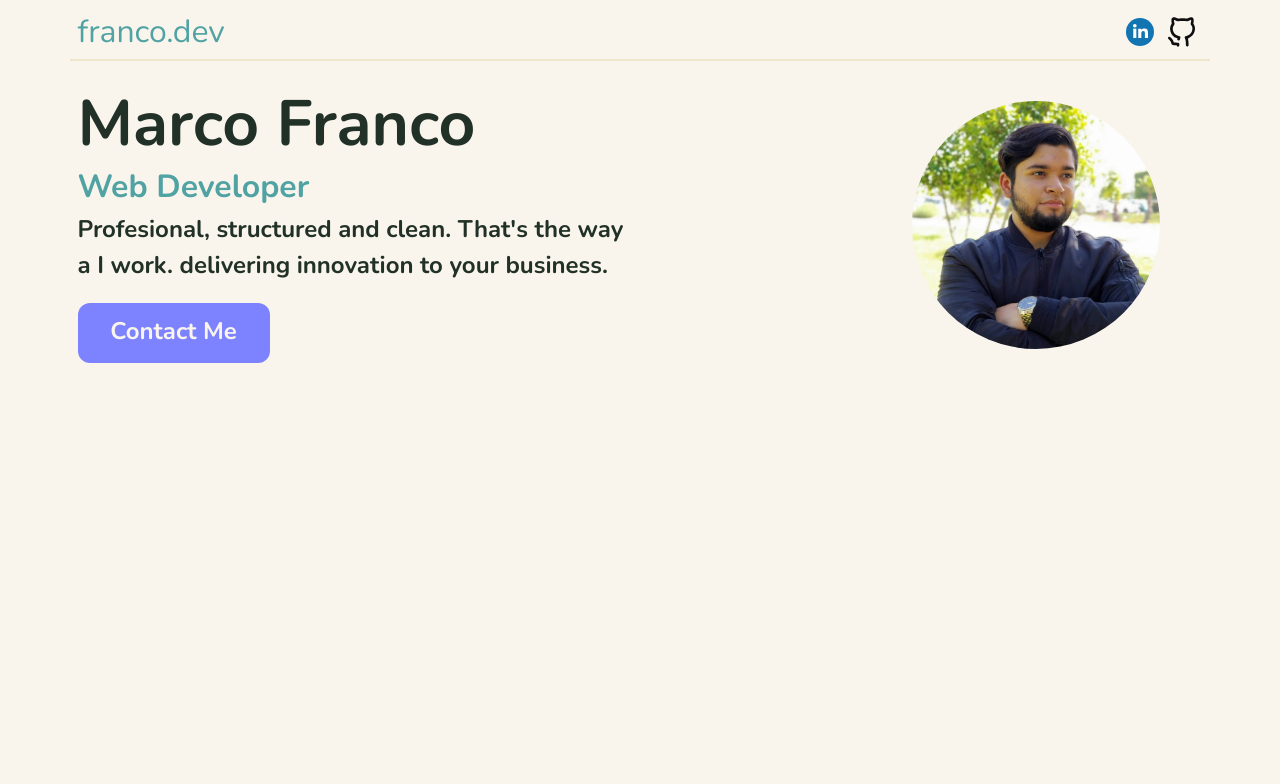
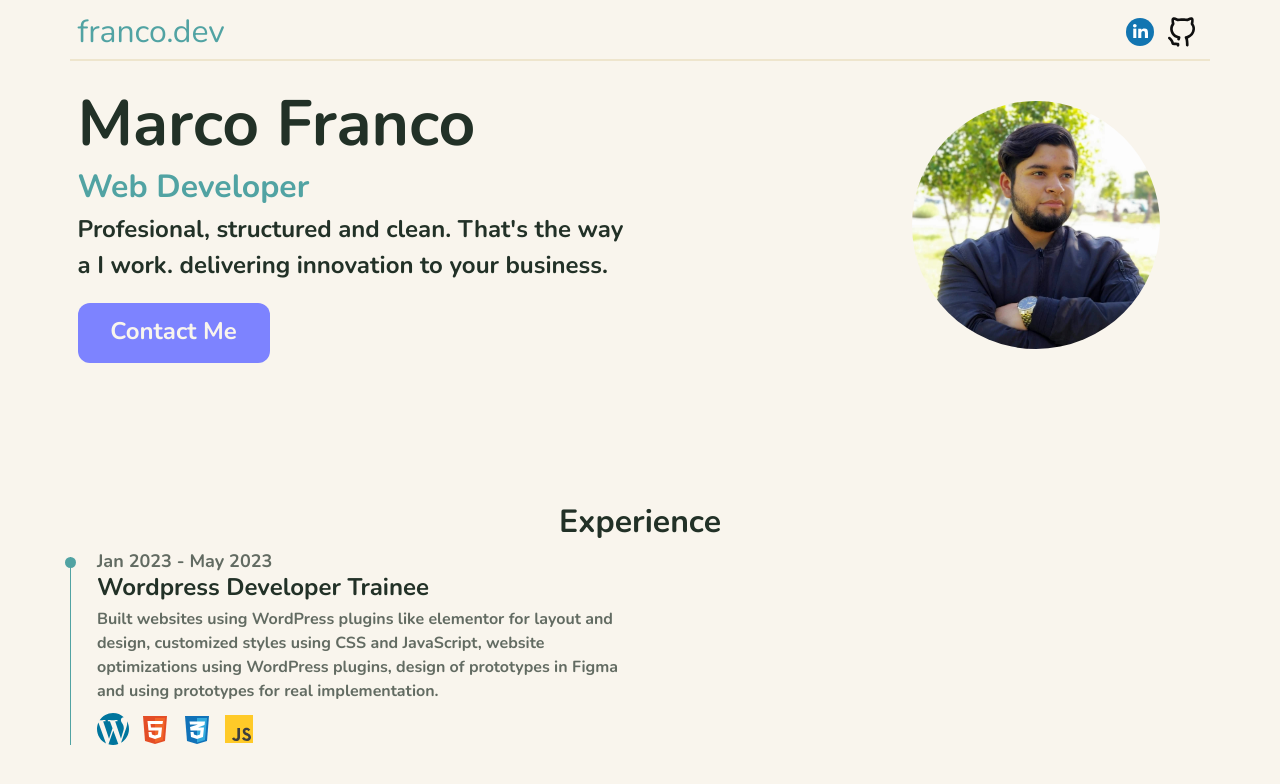
Before and after one commit to MarcoF20/Portfolio, a React (Vite) app: page / in a window 1280 px wide. Shown: the top 784 px of the page. Built offline with nearby package versions, Linux system fonts and the light colour scheme.

Commit message:
Add Timeline component

```diff
--- a/src/App.jsx
+++ b/src/App.jsx
@@ -1,11 +1,32 @@
 import { About } from './components/About'
 import { NavigationBar } from './components/NavigationBar'
+import { Timeline } from './components/Timeline'
+// import { jobs } from './data/jobsData'
 
 function App () {
   return (
     <>
       <NavigationBar />
       <About />
+      <Timeline />
+      {/* {
+        jobs.map(job => {
+          return (
+            <div key={job.jobId}>
+              <p>{job.date}</p>
+              <p>{job.jobTitle}</p>
+              <p>{job.jobDescription}</p>
+              {
+                job.jobSkills.map((skill, id) => {
+                  return (
+                    <img src={skill} alt='' key={id} height={64} width={64} />
+                  )
+                })
+              }
+            </div>
+          )
+        })
+      } */}
     </>
   )
 }
--- /dev/null
+++ b/src/components/Timeline.jsx
@@ -0,0 +1,39 @@
+import Container from 'react-bootstrap/Container'
+import Row from 'react-bootstrap/Row'
+import Col from 'react-bootstrap/Col'
+import wordpressIcon from '../assets/wordpress-icon.svg'
+import htmlIcon from '../assets/html-icon.svg'
+import cssIcon from '../assets/css-icon.svg'
+import jsIcon from '../assets/js-icon.svg'
+
+export function Timeline () {
+  return (
+    <section>
+      <Container>
+        <Row>
+          <Col>
+            <h2 className='sectionHeading'>Experience</h2>
+          </Col>
+        </Row>
+        <Row
+          style={{
+            borderLeft: '1px solid var(--aqua)',
+            position: 'relative'
+          }}
+          className='job'
+        >
+          <Col style={{ paddingLeft: '2.6rem' }} md={6} xs={12}>
+            <div className='circle' />
+            <span className='date'>Jan 2023 - May 2023</span>
+            <h3 className='jobTitle'>Wordpress Developer Trainee</h3>
+            <p className='jobDescription'>Built websites using WordPress plugins like elementor for layout and design, customized styles using CSS and JavaScript, website optimizations using WordPress plugins, design of prototypes in Figma and using prototypes for real implementation.</p>
+            <img src={wordpressIcon} alt='WordPress icon' className='jobIcon' />
+            <img src={htmlIcon} alt='HTML icon' className='jobIcon' />
+            <img src={cssIcon} alt='CSS icon' className='jobIcon' />
+            <img src={jsIcon} alt='JavaScript icon' className='jobIcon' />
+          </Col>
+        </Row>
+      </Container>
+    </section>
+  )
+}
--- a/src/index.css
+++ b/src/index.css
@@ -4,22 +4,27 @@
   --dark-green: #223127;
   --beige-shade: rgba(233, 220, 188, 0.63);
   --light-beige: #f9f5ed;
+  --dark-green-opacity: rgba(34, 49, 39, 0.7);
+  --light-opacity: rgba(249, 245, 237, 0.7);
   font-size: 10px;
 }
 body {
   box-sizing: border-box;
   padding: 0;
   margin: 0;
-  font-family: "Nunito";
+  font-family: "Nunito", "system-ui";
   background-color: var(--light-beige);
 }
 .navbar-brand {
   font-size: 3.2rem;
   color: var(--aqua);
 }
-.navIcon {
+.navIcon, .jobIcon {
   width: 3.2rem;
   height: 3.2rem;
+}
+.jobIcon{
+  margin-right: 1rem;
 }
 #navContainer {
   border-bottom: 2px solid var(--beige-shade);
@@ -61,11 +66,50 @@ h2 {
   display: block;
   margin-top: 2rem;
 }
+.sectionHeading{
+  font-size: 3.2rem;
+  color: var(--dark-green);
+  text-align: center;
+  padding-bottom: 1rem;
+  font-weight: bold;
+}
+.date{
+  font-size: 1.8rem;
+  font-weight: bold;
+  color: var(--dark-green-opacity);
+  line-height: 0;
+}
+.jobTitle{
+  font-size: 2.4rem;
+  color: var(--dark-green);
+  font-weight: bold;
+  line-height: 3rem;
+}
+.jobDescription{
+  font-size: 1.6rem;
+  color: var(--dark-green-opacity);
+  font-weight: bold;
+}
+.circle{
+  width: 1.1rem;
+  height: 1.1rem;
+  background-color: var(--aqua);
+  display: inline-block;
+  border-radius: 100%;
+  position: absolute;
+  left: -0.6rem;
+}
+section{
+  margin-top: 14rem;
+}
 /* Mobile view photo */
 @media screen and (max-width: 575px){
   #photoColumn{
     justify-content: center;
     margin-top: 5rem;
+  }
+  .job{
+    margin-left: 1rem;
   }
 }
 @media screen and (min-width: 576px){
```
Also changed, not shown: src/data/jobsData.js (+12 -0 lines).
